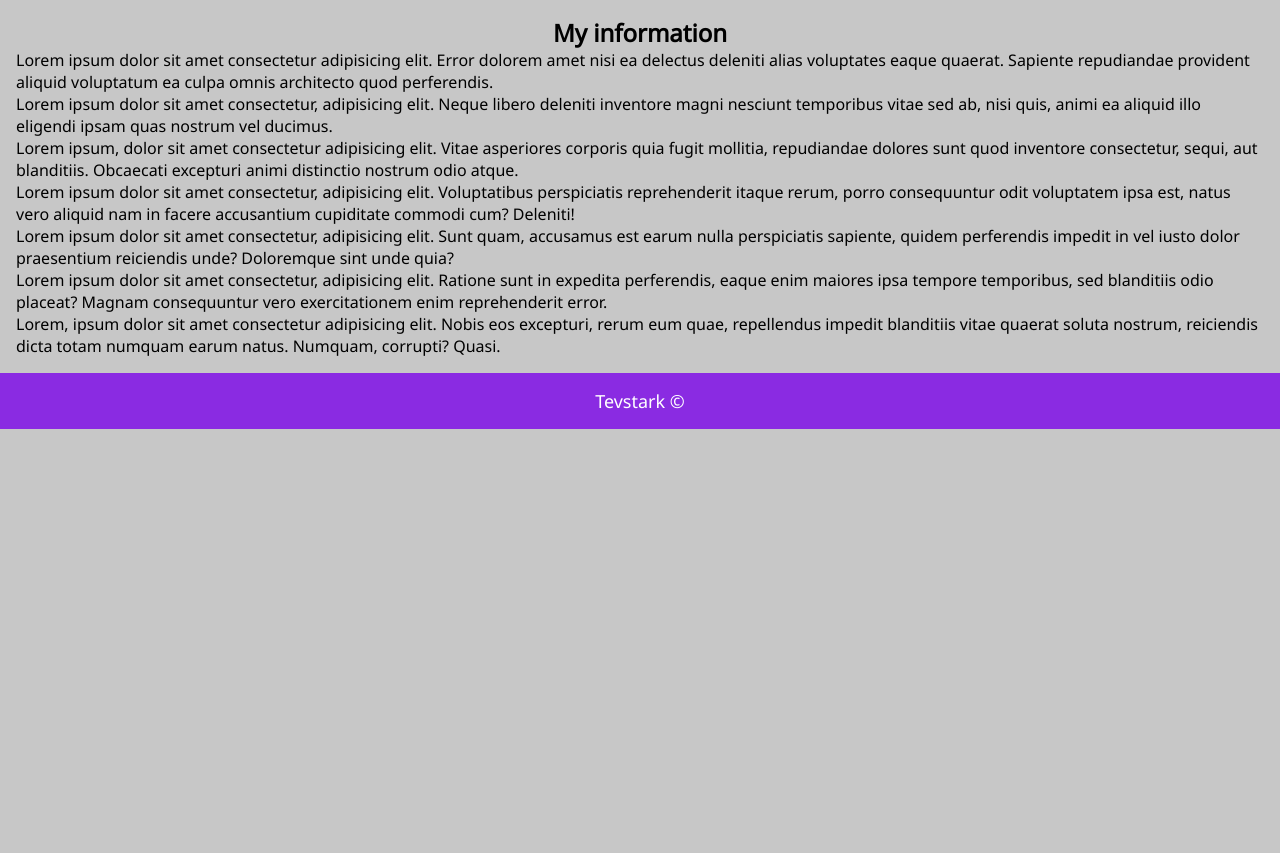
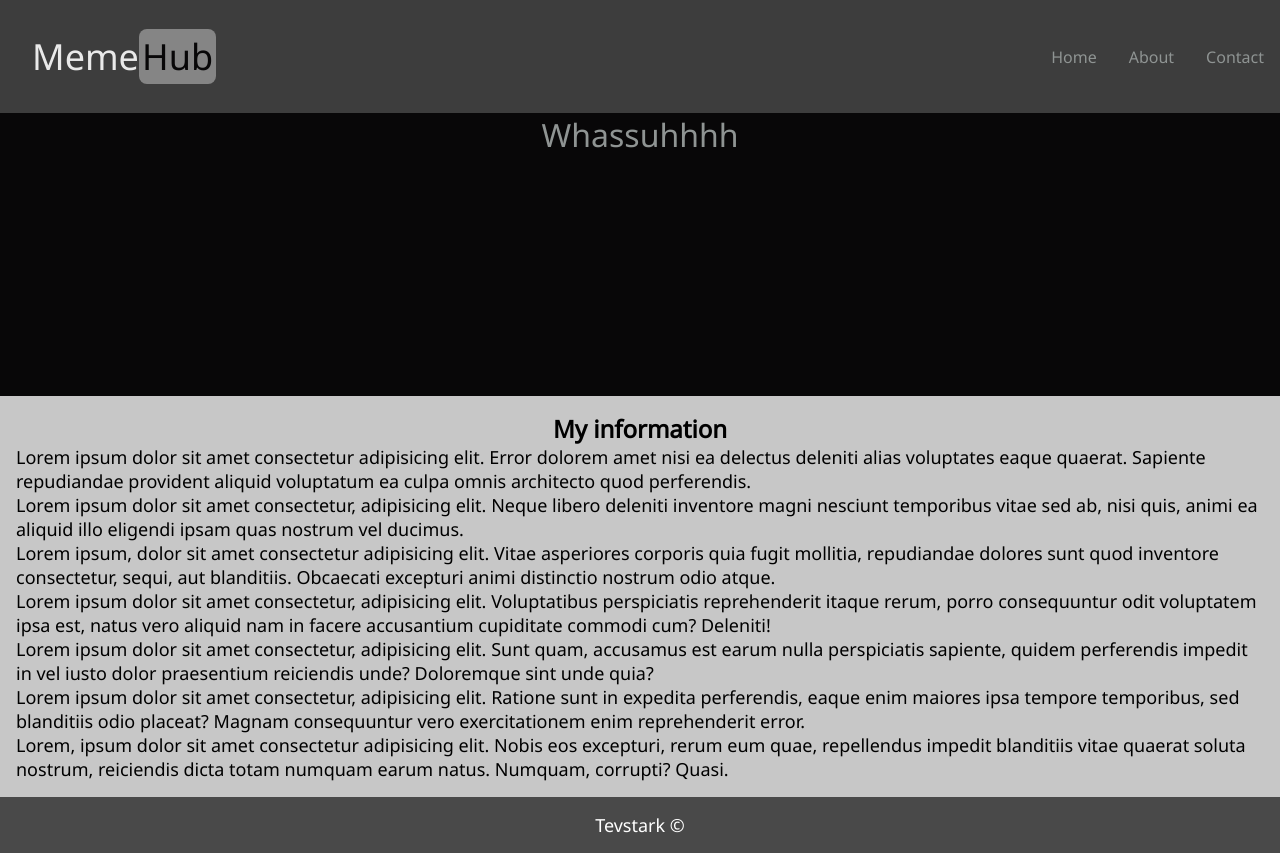
Before and after one commit to Tevstark/WebDev, a plain HTML site: page webpage/index.html in a window 1280 px wide. Before the commit the page ends 800 px from the top, so only its background shows below. Drawn offline with Linux system fonts and the light colour scheme.

Commit message:
Responsiveness

```diff
--- a/webpage/styles.css
+++ b/webpage/styles.css
@@ -54,6 +54,7 @@ ul {
 
 .hero-header p {
     font-size: 36px;
+
 }
 
 .hero-content {
@@ -74,7 +75,7 @@ ul {
 }
 
 .links {
-    display: none !important;
+    display: none;
 }
 
 ul {
@@ -92,6 +93,7 @@ a {
 }
 
 .information {
+    font-size: 18px;
 }
 
 .information-header {
@@ -100,13 +102,18 @@ a {
 }
 
 .footer {
-    background-color: blueviolet;
+    position: relative;
+    width: 100%;
+    background-color: rgb(73, 73, 73);
     color: white;
     font-size: 18px;
+    left: 0;
+    bottom: 0;
     display: flex;
     justify-content: center;
     align-items: center;
     padding: 1rem;
+
 }
 
 @media  (min-width: 820px) {
@@ -116,19 +123,20 @@ a {
         box-sizing: border-box;
     }
 
+    .links {
+        display: flex;
+    }
     .hero {
-        width: 100%;
-        display: none !important;
-
+        height: auto;
     }
-
-    .links {
-        display: none !important;
+    .hero-content{
+        display: flex;
+        align-items: center;
     }
 
     .hero-header {
-        display: none;
-        overflow: hidden;
-
+        display: flex;
+        justify-content: space-between;
+        padding: 1rem;
     }
 }
```
